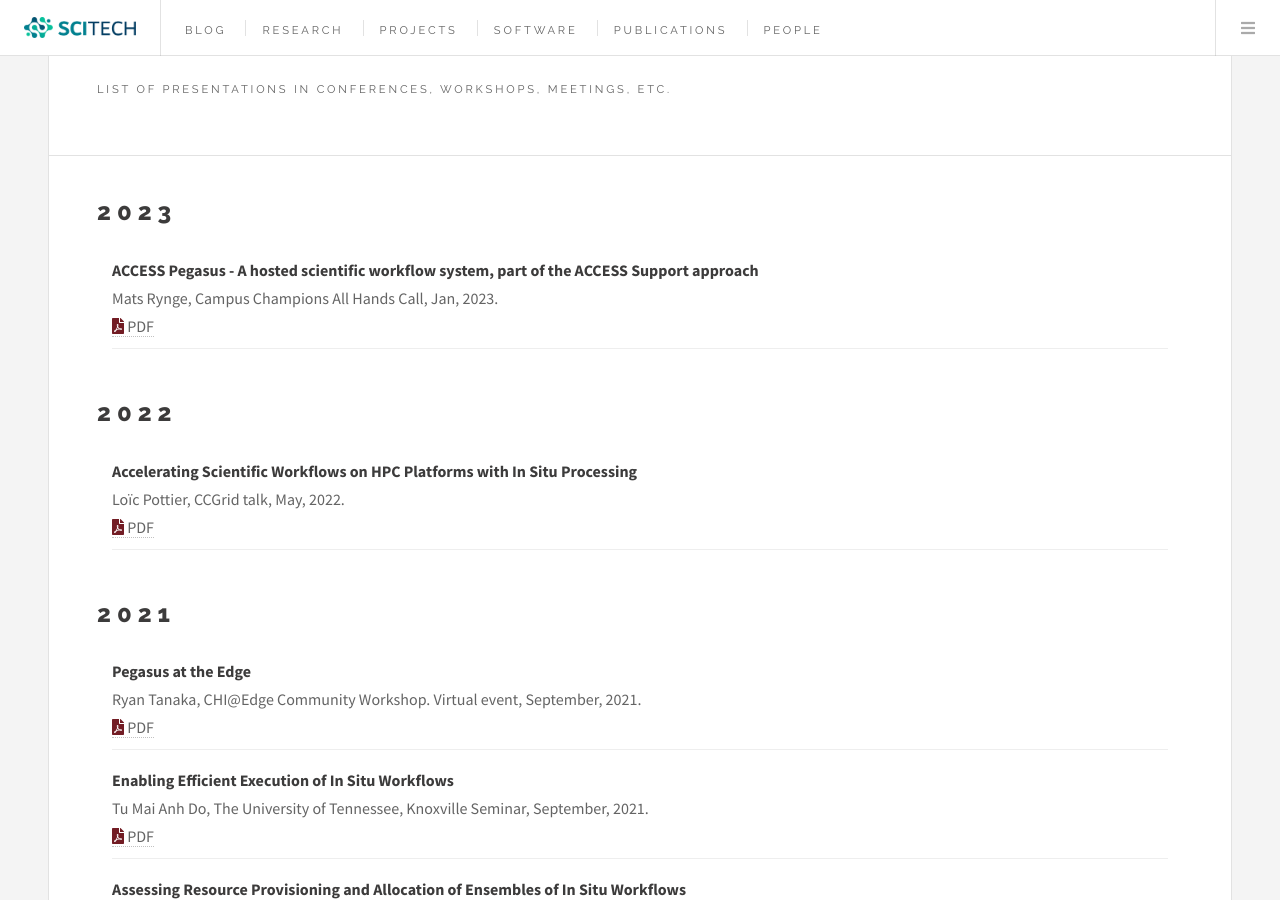
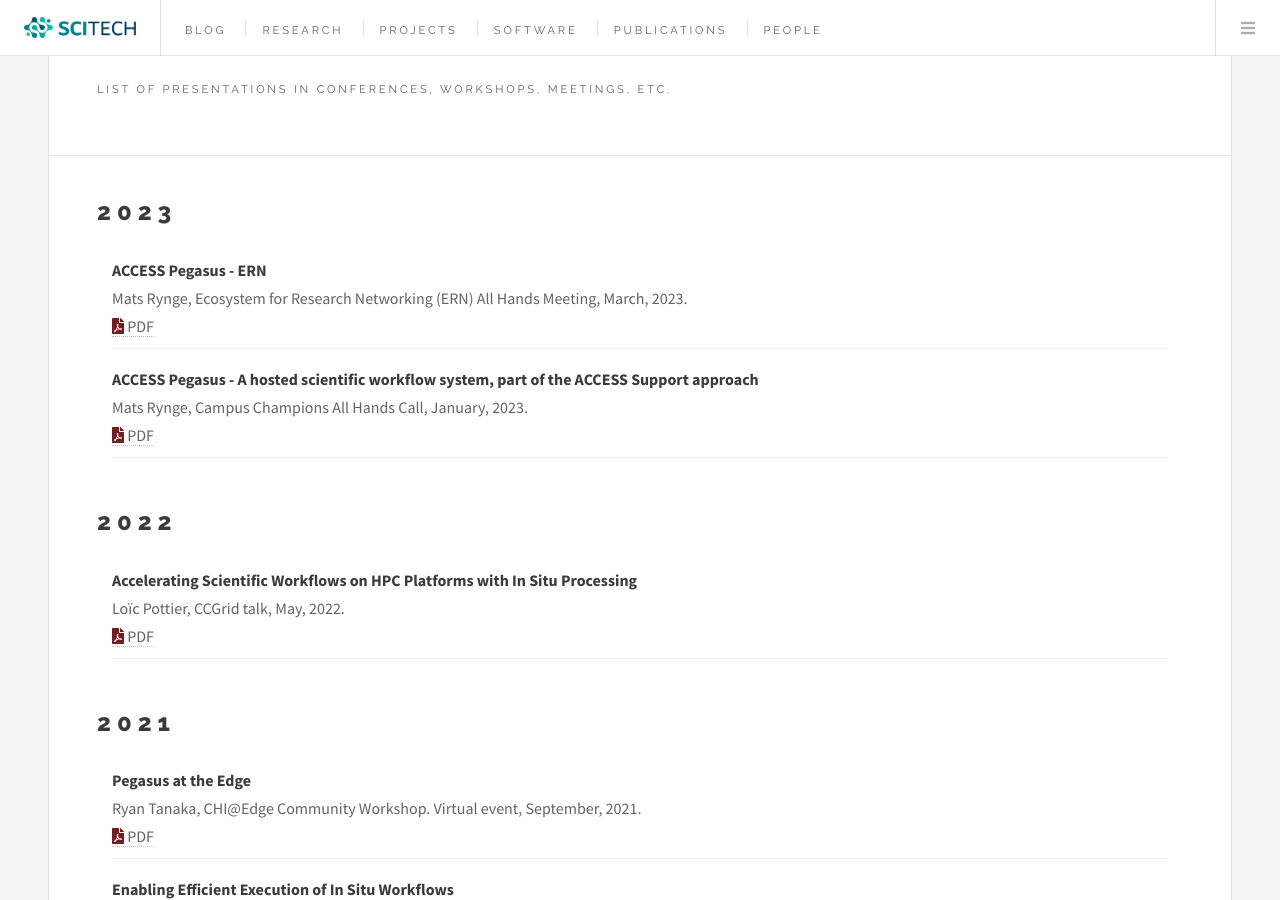
Before and after one commit to scitech-isi/scitech-isi.github.io, a Jekyll site: the page built from _publications/presentations.html, in a window 1280 px wide and 900 px high, scrolled down 479 px. Built offline with Jekyll 4.4.1, drawn with Linux system fonts in a browser that asks for light colours.

Commit message:
Added ERN presentation

```diff
--- a/_data/presentations.yml
+++ b/_data/presentations.yml
@@ -1,7 +1,14 @@
+- title: ACCESS Pegasus - ERN
+  author: Mats Rynge
+  description: Ecosystem for Research Networking (ERN) All Hands Meeting
+  month: March
+  year: 2023
+  file: rynge-access-pegasus-ern-2023.pdf
+
 - title: ACCESS Pegasus - A hosted scientific workflow system, part of the ACCESS Support approach
   author: Mats Rynge
   description: Campus Champions All Hands Call
-  month: Jan
+  month: January
   year: 2023
   file: rynge-access-pegasus-2023.pdf
 
```
Also changed, not shown: 1 other file.
